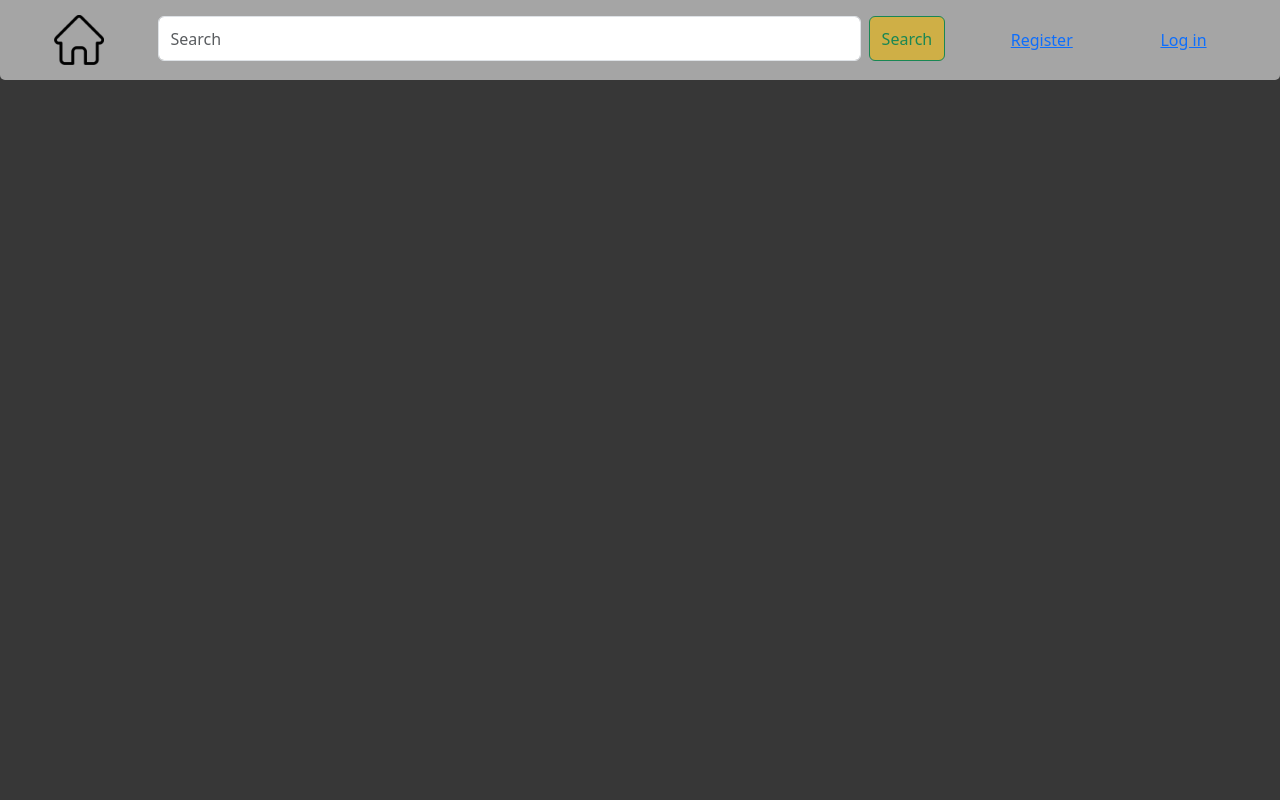
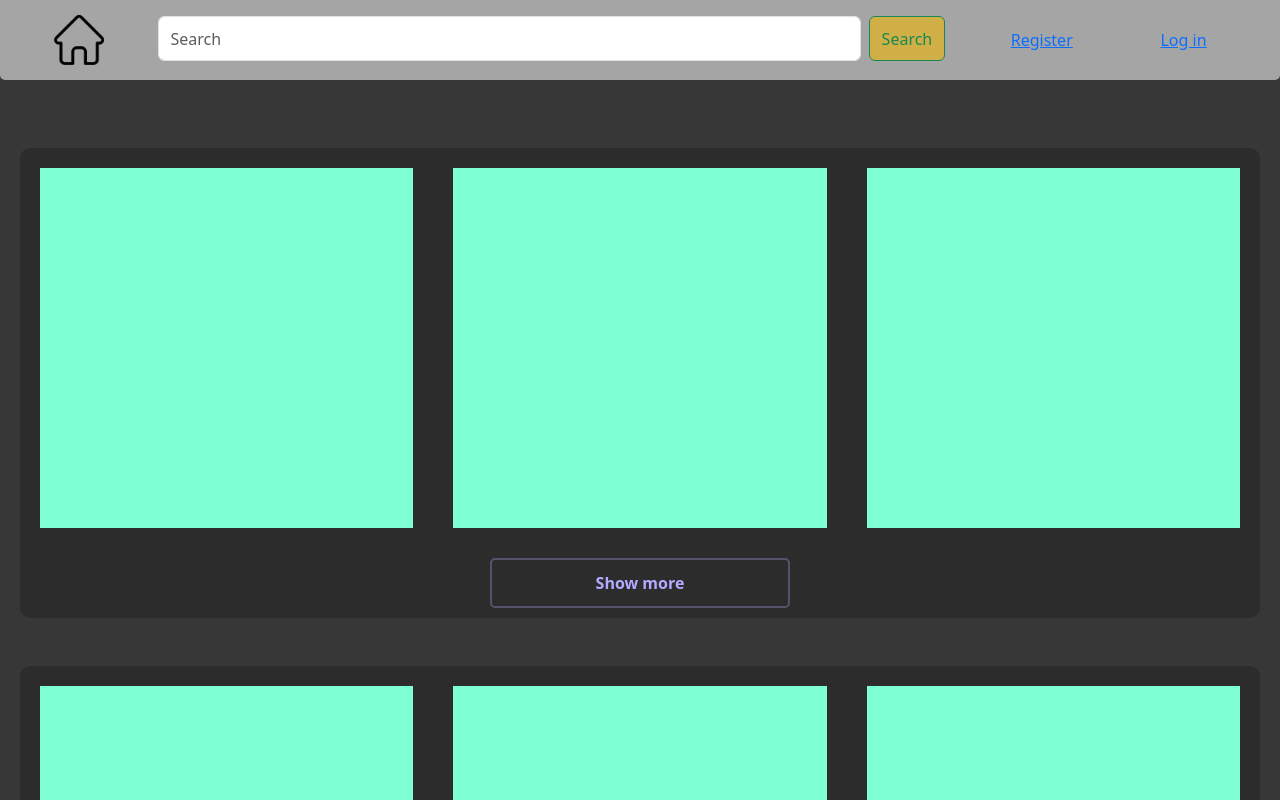
Before and after one commit to ThangTLuong/blog, a React (Create React App) app in the folder application/: page / in a window 1280 px wide. Shown: the top 800 px of the page. Built offline with nearby package versions, Linux system fonts and the light colour scheme; no server answers.

Commit message:
Added media and text displays to the home page

```diff
--- a/application/src/index.css
+++ b/application/src/index.css
@@ -11,7 +11,10 @@
 body {
   background-color: rgb(55,55,55);
   margin: 0;
-  /* overflow: hidden; */
+  overflow: auto;
+  overflow-x: hidden;
+  scrollbar-width: thin;
+  scrollbar-color: darkgray lightgray;
 }
 
 /* Display attributes */
--- a/application/src/pages/home.js
+++ b/application/src/pages/home.js
@@ -1,7 +1,33 @@
 import React from "react";
+import "./styles/home.css";
 
 const Home = () => {
-  return <div id="body"></div>;
-}
+  return (
+    <div id="body">
+      <div className="posts-container">
+        <div className="media-container">
+          {Array.from({ length: 12 }).map((_, index) => (
+            <div className="media-item" key={index}>
+              <div className="item"></div>
+            </div>
+          ))}
+        </div>
+        <div className="button-group">
+          <div className="button">Show more</div>
+        </div>
+        <div className="texts-container">
+          {Array.from({ length: 12 }).map((_, index) => (
+            <div className="texts-item" key={index}>
+              <div className="item"></div>
+            </div>
+          ))}
+        </div>
+        <div className="button-group">
+          <div className="button">Show more</div>
+        </div>
+      </div>
+    </div>
+  );
+};
 
 export default Home;
--- /dev/null
+++ b/application/src/pages/styles/home.css
@@ -0,0 +1,86 @@
+.full-height {
+  height: 100%;
+}
+
+.full-width {
+  width: 100%;
+}
+
+.posts-container {
+  @apply full-height full-width;
+  padding: 20px;
+}
+
+.media-container,
+.button-group,
+.texts-container {
+  background-color: rgba(0, 0, 0, 0.2);
+  border-radius: 10px 10px 0 0;
+  display: flex;
+  flex-wrap: wrap;
+  margin: 3em auto;
+  margin-bottom: 0;
+  min-width: 300px;
+  max-width: 1500px;
+  width: auto;
+  overflow: hidden;
+}
+
+.media-item,
+.texts-item {
+  min-width: 350px;
+  flex-grow: 1;
+  padding: 20px;
+}
+
+.media-container,
+.media-item {
+  min-height: 400px;
+  max-height: 400px;
+}
+
+.texts-container,
+.texts-item {
+  min-height: 250px;
+  max-height: 250px;
+}
+
+.media-item .item,
+.texts-item .item {
+  @apply full-height full-width;
+  background-color: aquamarine;
+}
+
+.media-item:hover,
+.texts-item:hover {
+  background-color: rgba(0, 0, 0, 0.2);
+}
+
+.button-group {
+  @apply full-width;
+  border-radius: 0 0 10px 10px;
+  height: 70px;
+  margin-top: 0;
+  flex-wrap: nowrap;
+  justify-content: center;
+  align-items: center;
+}
+
+.button-group .button {
+  display: flex;
+  justify-content: center;
+  align-items: center;
+  border: 2px solid rgba(179, 171, 255, 0.3);
+  color: rgba(179, 171, 255, 1);
+  border-radius: 5px;
+  margin: 0em 5em 0em 5em;
+  font-weight: 700;
+  min-width: 300px;
+  max-width: 300px;
+  height: 50px;
+}
+
+.button-group .button:hover {
+  background-color: rgba(179, 171, 255, 1);
+  color: rgb(0, 0, 0);
+}
```
